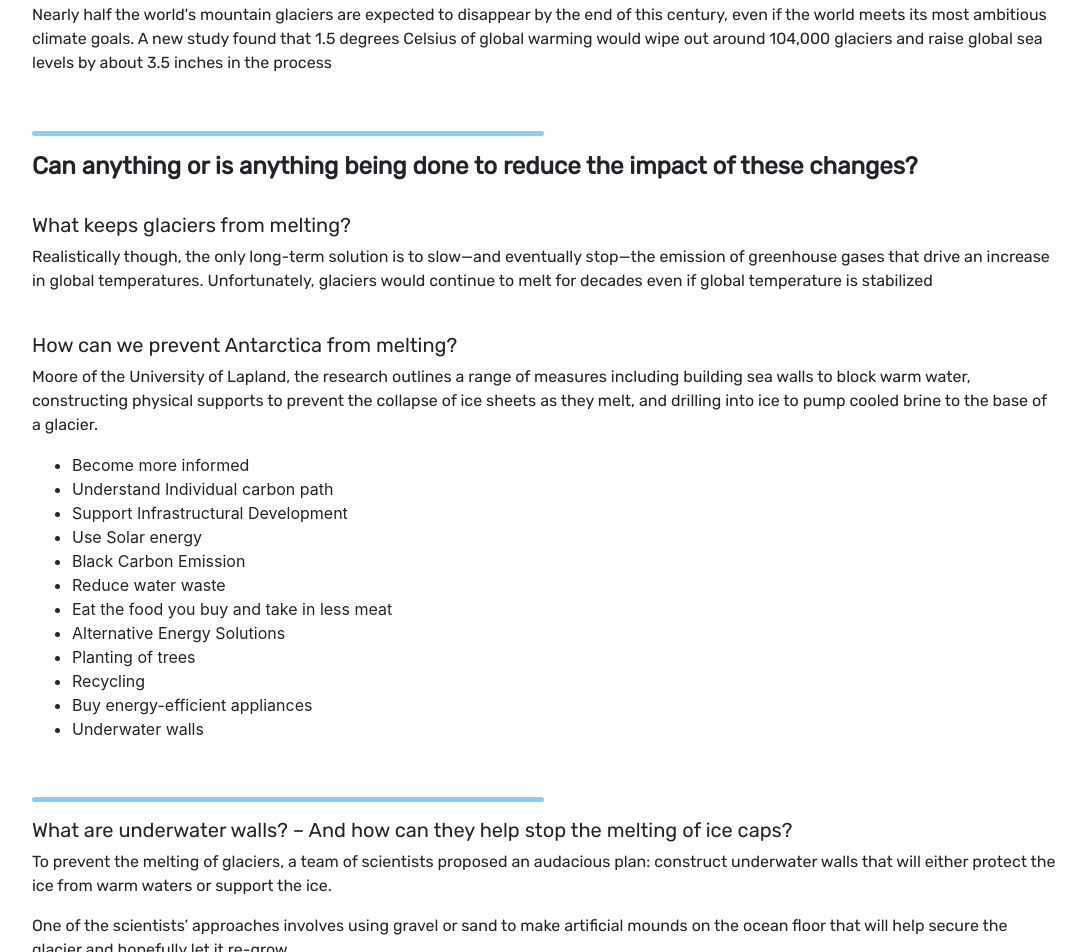
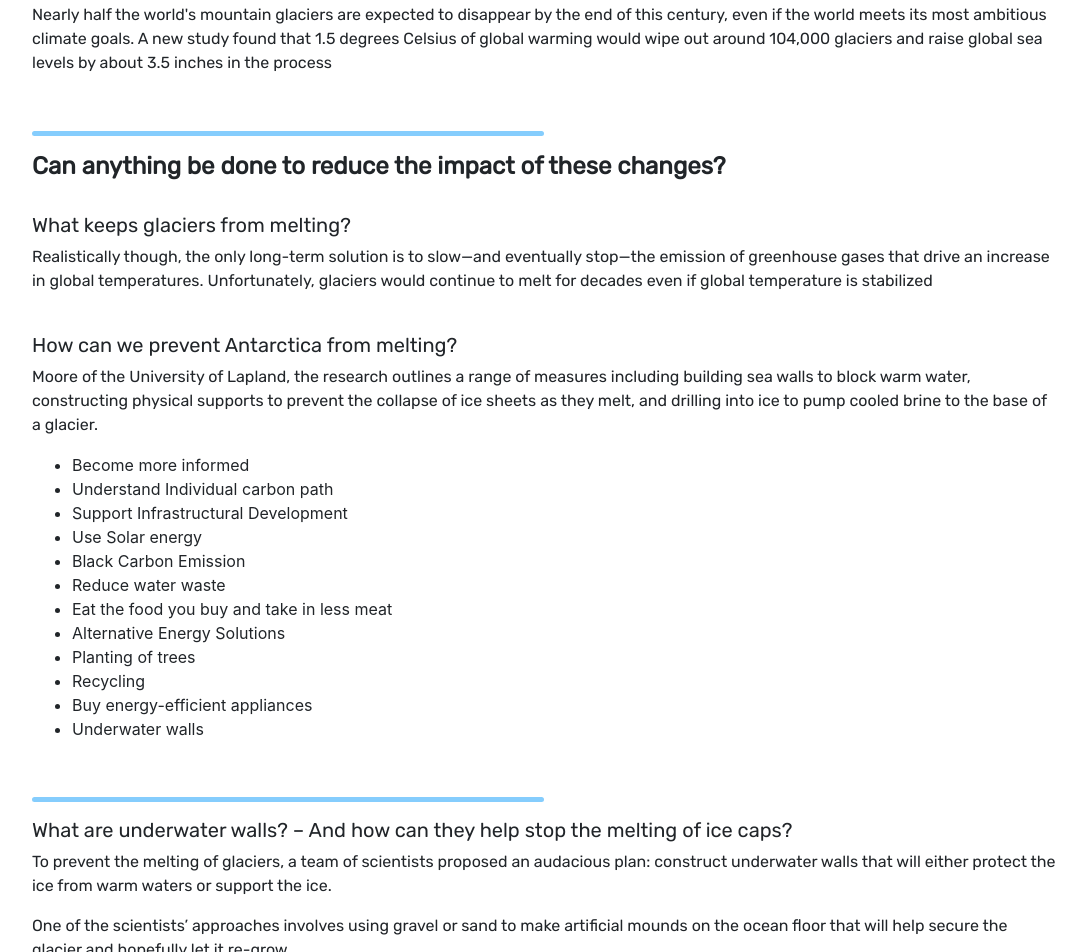
Before and after one commit to SanthanaRahul1234/project, a plain HTML site: page index.html in a window 1280 px wide. Shown: the part 1819-2771 px from the top of the page, without its empty margins (96-1182 px from the left). Drawn offline with nearby package versions, Linux system fonts and the light colour scheme.

```diff
--- a/index.html
+++ b/index.html
@@ -28,7 +28,7 @@
 <body>
 
 
- <nav class="navbar navbar-expand-sm navbar-light bg-info">
+ <nav class=" navbar navbar-expand-sm navbar-light bg-info">
         <a class="navbar-brand" id="navbar" href="">climate-change.com</a>
 
         <button class="navbar-toggler" type="button"  data-toggle="collapse" data-target="#navbarSupportedContent" aria-controls="navbarSupportedContent" aria-expanded="false" aria-label="Toggle navigation">
@@ -112,7 +112,7 @@
         would wipe out around 104,000 glaciers and raise global sea levels by about 3.5 inches in the process </p>
         <br>
         <hr>
-    <h4>Can anything or is anything being done to reduce the impact of these changes? </h4>
+    <h4>Can anything be done to reduce the impact of these changes? </h4>
         <br>
     <h5>What keeps glaciers from melting? </h5>
     <p>Realistically though, the only long-term solution is to slow—and eventually stop—the emission of greenhouse
@@ -169,7 +169,7 @@
 <!--    </video>-->
 </div>
 
-    <footer id="footer">
+<footer id="footer">
     <i class="social-icon fab fa-facebook-f"></i>
     <i class="social-icon fab fa-twitter"></i>
     <i class="social-icon fab fa-instagram"></i>
@@ -178,5 +178,6 @@
 
 </footer>
 
+
 </body>
 </html>
```
